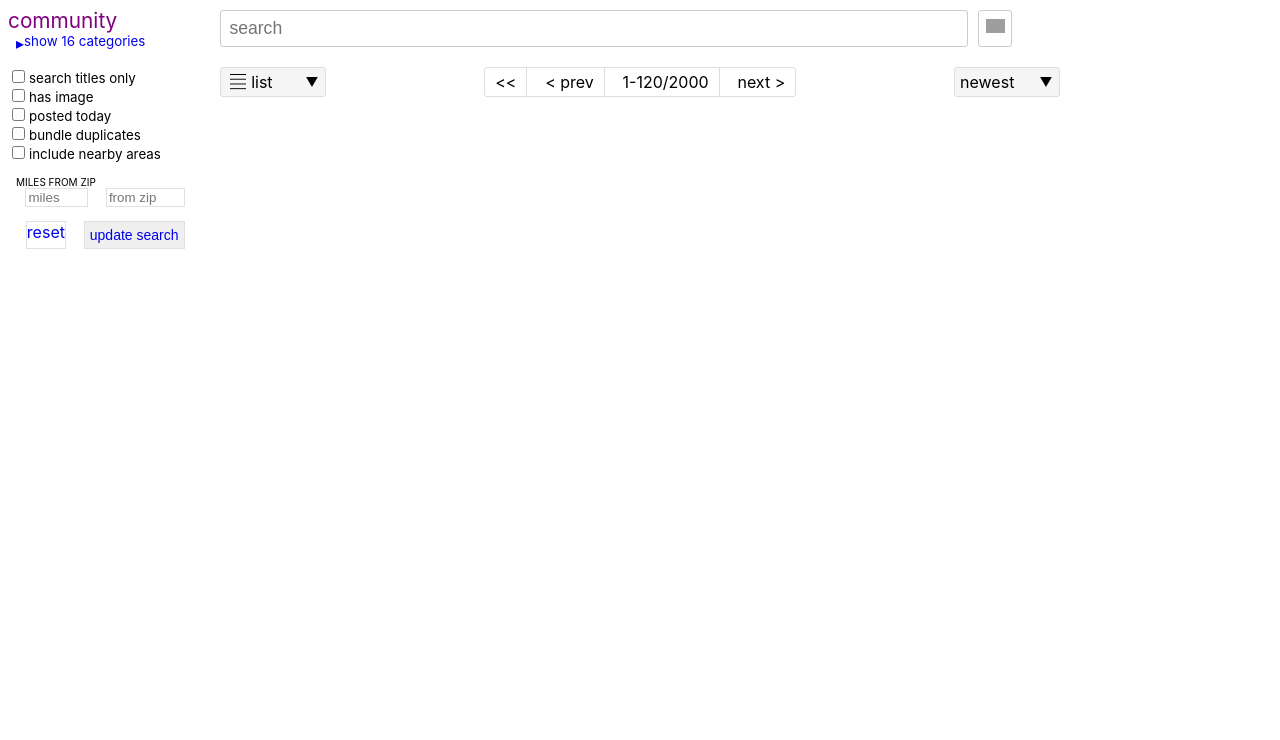
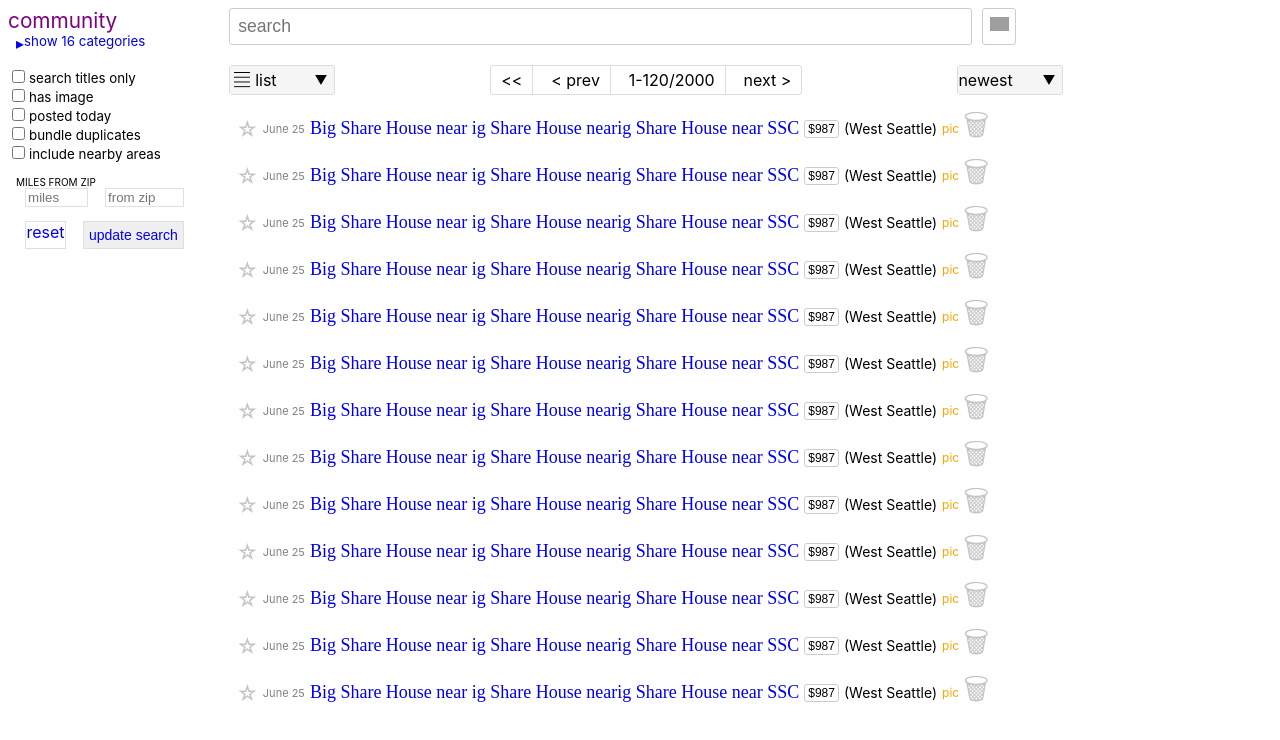
Before and after one commit to aashishpeepra/craiglist, a Next.js app: page /sections/community in a window 1280 px wide. Shown: the top 740 px of the page. Built offline with nearby package versions, Linux system fonts and the light colour scheme; grey boxes are pictures that could not be loaded.

Commit message:
feat: add list modes
Signed-off-by: Samriddhi Agarwal <samriddhiagarwal12@gmail.com>

```diff
--- /dev/null
+++ b/components/Modes/GalleryMode/index.js
@@ -0,0 +1,21 @@
+import styles from '../Mode.module.css'
+
+const GalleryMode = () => {
+    return (
+        <div className={styles.gallery}>
+            <div className={styles.galleryImg}>
+                <img src="https://source.unsplash.com/featured/?{colors}" />
+            </div>
+            <div className={styles.list}>
+                <div className={styles.star}>☆</div>
+                <div className={styles.date}>June 25</div>
+                <div className={styles.title}>Big Share House near ig Share House nearig Share House near SSC</div>
+                <div className={styles.price}>$987</div>
+                <div className={styles.place}>(West Seattle)</div>
+                <div className={styles.bin}>🗑</div>
+            </div>
+        </div>
+    )
+}
+
+export default GalleryMode;
--- /dev/null
+++ b/components/Modes/ListMode/index.js
@@ -0,0 +1,17 @@
+import styles from '../Mode.module.css'
+
+const ListMode = () => {
+    return (
+        <div className={styles.list}>
+            <div className={styles.star}>☆</div>
+            <div className={styles.date}>June 25</div>
+            <div className={styles.title}>Big Share House near ig Share House nearig Share House near SSC</div>
+            <div className={styles.price}>$987</div>
+            <div className={styles.place}>(West Seattle)</div>
+            <div className={styles.pic}>pic</div>
+            <div className={styles.bin}>🗑</div>
+        </div>
+    )
+}
+
+export default ListMode;
--- /dev/null
+++ b/components/Modes/Mode.module.css
@@ -0,0 +1,104 @@
+.list {
+     display: flex;
+     align-items: center;
+     flex-wrap: wrap;
+     padding: 0 10px 20px;
+}
+
+.star {
+    cursor: pointer;
+    transform: scale(1.3);
+    margin-right: 5px;
+    color: rgb(197, 196, 196);
+}
+
+.star:hover {
+    color: rgb(255, 230, 5);
+}
+
+.date {
+    color: gray;
+    font-size: 11px;
+    line-height: 22px;
+    margin: 2px;
+    margin-right: 5px;
+}
+
+.title {
+    font-family: "Times New Roman",Times,serif;
+    color: #00e;
+    cursor: pointer;
+    font-size: 18px;
+    display: inline;
+}
+
+.title:hover {
+    text-decoration: underline;
+}
+
+.price {
+    border-radius: .25em;
+    border: 1px solid #ccc;
+    font-size: 12px;
+    font-family: "Arial",sans-serif;
+    padding: 1px 3px;
+    margin: 0 5px;
+}
+
+.place {
+    font-size: 14px;
+}
+
+.pic {
+    font-size: 12px;
+    color: orange;
+    margin: 0 5px;
+}
+
+.bin {
+    color: rgb(197, 196, 196);
+    transform: scale(1.8);
+    margin: 0 5px;
+    cursor: pointer;
+}
+
+.bin:hover {
+    color: red;
+}
+
+
+.thumb {
+    display: inline-flex;
+    margin: 10px 0;
+}
+
+.thumbImg {
+    width: 50px;
+    height: 50px;
+}
+
+.thumbImg img {
+    width: 100%;
+    height: 100%;
+}
+
+.gallery {
+    width: 300px;
+    box-shadow: 0 0 7px 0 #ddd;
+    border: 1px solid #ccc;
+    -webkit-border-radius: 3px;
+    -moz-border-radius: 3px;
+    border-radius: 3px;
+    margin-left: 1em;
+    margin-bottom: 1em;
+}
+
+.galleryImg {
+    width: 100%;
+    height: 225px;
+}
+
+.galleryImg img {
+    width: 100%;
+    height: 100%;
+}
--- /dev/null
+++ b/components/Modes/ThumbMode/index.js
@@ -0,0 +1,21 @@
+import styles from '../Mode.module.css'
+
+const ThumbMode = () => {
+    return (
+        <div className={styles.thumb}>
+            <div className={styles.thumbImg}>
+                <img src="https://source.unsplash.com/featured/?{colors}" />
+            </div>
+            <div className={styles.list}>
+                <div className={styles.star}>☆</div>
+                <div className={styles.date}>June 25</div>
+                <div className={styles.title}>Big Share House near ig Share House nearig Share House near SSC</div>
+                <div className={styles.price}>$987</div>
+                <div className={styles.place}>(West Seattle)</div>
+                <div className={styles.bin}>🗑</div>
+            </div>
+        </div>
+    )
+}
+
+export default ThumbMode;
--- a/components/Pagination/Pagination.module.css
+++ b/components/Pagination/Pagination.module.css
@@ -26,15 +26,19 @@
     -moz-border-radius: 3px;
     border-radius: 3px;
     width: 6.5em;
+
+    position: absolute;
+    z-index: 9999;
 }
 
 .dropdown {
+
+    background-color: #f5f5f5;
     cursor: pointer;
     width: 100%;
     display: flex;
     align-items: center;
     height: 1.75em;
-    padding-left: 5px;
 }
 
 .dropdown img {
--- a/pages/sections/[title]/Title.module.css
+++ b/pages/sections/[title]/Title.module.css
@@ -14,4 +14,19 @@
 .titleMain {
     width: calc(100vw - 200px);
     padding: 10px;
+    position: relative;
+    overflow-x: hidden;
+    overflow-y: scroll;
+    padding: 8px;
+    height: 100%;
+    padding-left: 20px;
 }
+
+.Maincontent {
+    display: inline-flex;
+    flex-wrap: wrap;
+}
+
+.contentbox {
+    margin-left: 10px;
+}
--- a/pages/sections/[title]/index.js
+++ b/pages/sections/[title]/index.js
@@ -9,6 +9,9 @@ import Jobs from '../../../components/SideMenus/Jobs'
 import Gigs from '../../../components/SideMenus/Gigs'
 import SearchBox from '../../../components/SearchBox'
 import Pagination from '../../../components/Pagination'
+import ListMode from '../../../components/Modes/ListMode'
+import GalleryMode from '../../../components/Modes/GalleryMode'
+import ThumbMode from '../../../components/Modes/ThumbMode'
 import Link from 'next/link'
 
 const getSideBar = (value) => {
@@ -32,6 +35,58 @@ const Post = () => {
       <div className={styles.titleMain}>
         <SearchBox />
         <Pagination />
+        <div>
+            <ListMode />
+            <ListMode />
+            <ListMode />
+            <ListMode />
+            <ListMode />
+            <ListMode />
+            <ListMode />
+            <ListMode />
+            <ListMode />
+            <ListMode />
+            <ListMode />
+            <ListMode />
+            <ListMode />
+          </div>
+
+        {/* <div className={styles.Maincontent}>
+          <GalleryMode />
+          <GalleryMode />
+          <GalleryMode />
+          <GalleryMode />
+          <GalleryMode />
+          <GalleryMode />
+          <GalleryMode />
+          <GalleryMode />
+          <GalleryMode />
+          <GalleryMode />
+          <GalleryMode />
+          <GalleryMode />
+          <GalleryMode />
+          <GalleryMode />
+          <GalleryMode />
+          <GalleryMode />
+        </div> */}
+
+        {/* <div className={styles.contentbox}>
+          <ThumbMode/>
+          <ThumbMode/>
+          <ThumbMode/>
+          <ThumbMode/>
+          <ThumbMode/>
+          <ThumbMode/>
+          <ThumbMode/>
+          <ThumbMode/>
+          <ThumbMode/>
+          <ThumbMode/>
+          <ThumbMode/>
+          <ThumbMode/>
+          <ThumbMode/>
+          <ThumbMode/>
+          <ThumbMode/>
+        </div> */}
       </div>
     </div>
   )
```
Also changed, not shown: components/Modes/ThumbMode/ThumbMode.module.css (added).
